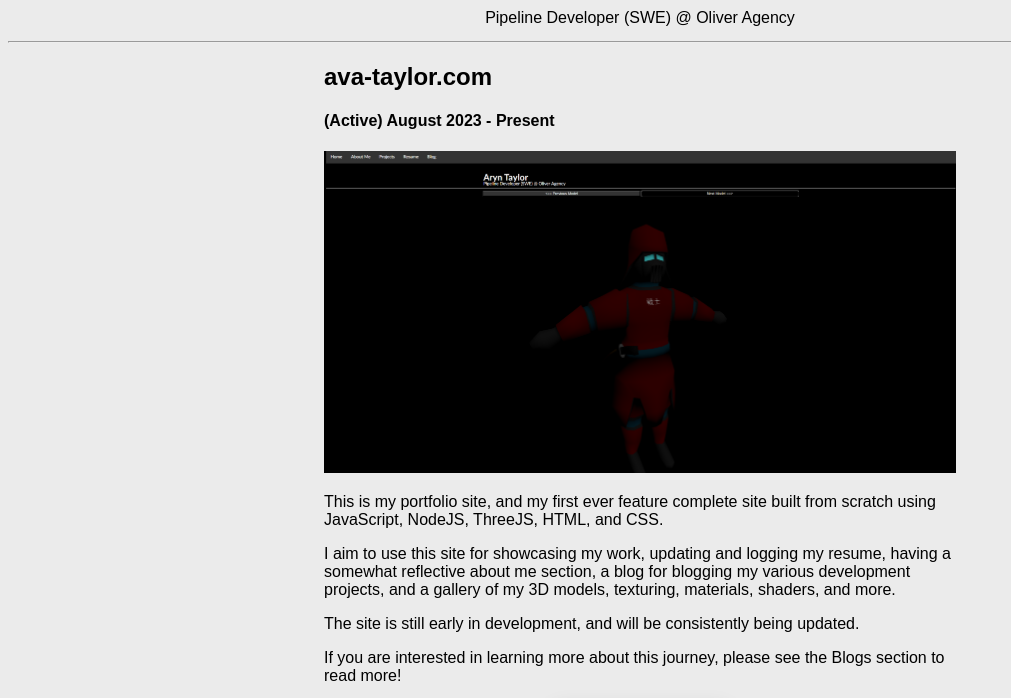
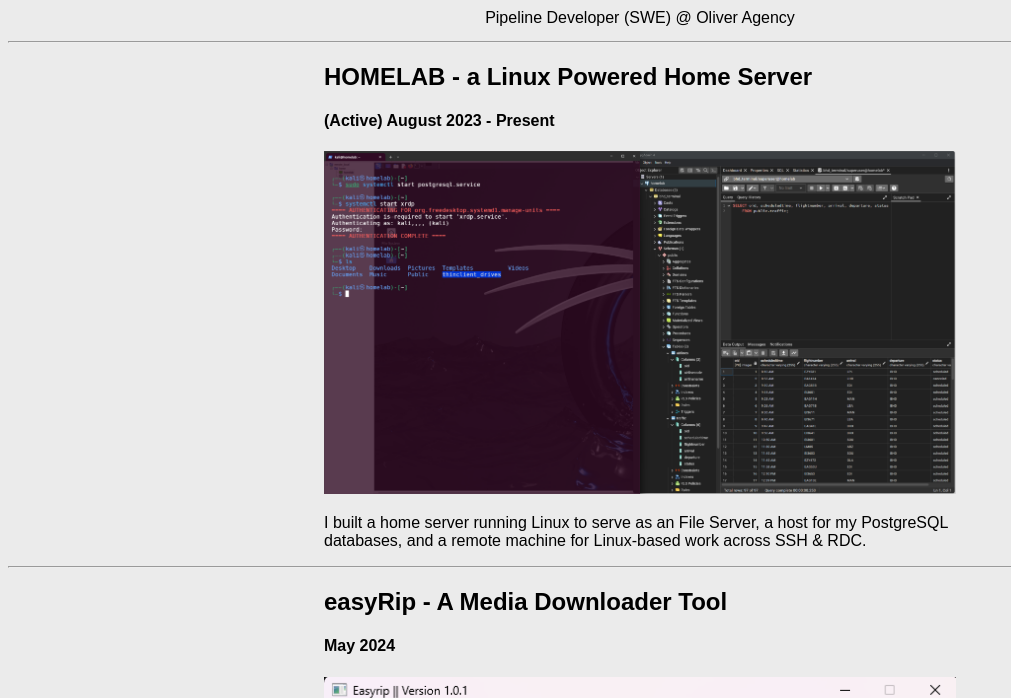
Before and after one commit to avatayl0r/portfolio-site, a website built with Vite: page projects.html in a window 1280 px wide. Shown: the part 90-788 px from the top of the page, without its empty margins (0-1011 px from the left). Built offline with nearby package versions, Linux system fonts and the light colour scheme.

Commit message:
update projects

```diff
--- a/src/project_builder.ts
+++ b/src/project_builder.ts
@@ -65,11 +65,11 @@ function createProjectElement(title: string, authorMetadata: string, content: st
 
 
 createProjectElement(
-    "ava-taylor.com",
+    "HOMELAB - a Linux Powered Home Server",
     "(Active) August 2023 - Present",
-    "This is my portfolio site, and my first ever feature complete site built from scratch using JavaScript, NodeJS, ThreeJS, HTML, and CSS.<br>I aim to use this site for showcasing my work, updating and logging my resume, having a somewhat reflective about me section, a blog for blogging my various development projects, and a gallery of my 3D models, texturing, materials, shaders, and more.<br>The site is still early in development, and will be consistently being updated.<br>If you are interested in learning more about this journey, please see the Blogs section to read more!",
-    "./images/blog_cover001.png",
-    "https://github.com/avatayl0r/portfolio-site");
+    "I built a home server running Linux to serve as an File Server, a host for my PostgreSQL databases, and a remote machine for Linux-based work across SSH & RDC.",
+    "./images/homelab01.png",
+    "");
 
 createProjectElement(
     "easyRip - A Media Downloader Tool",
```
Also changed, not shown: index.html (+2 -2 lines), build/project_builder.js, images/homelab01.png (added).
